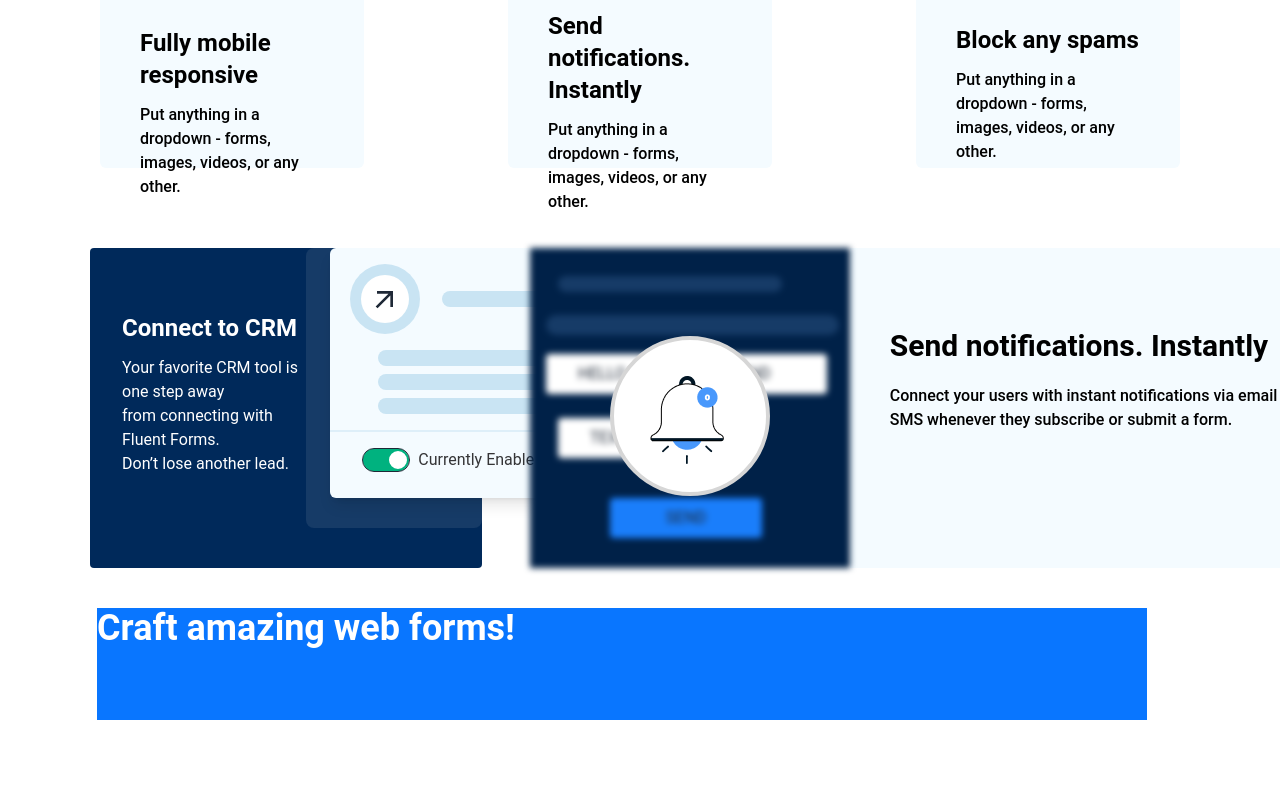
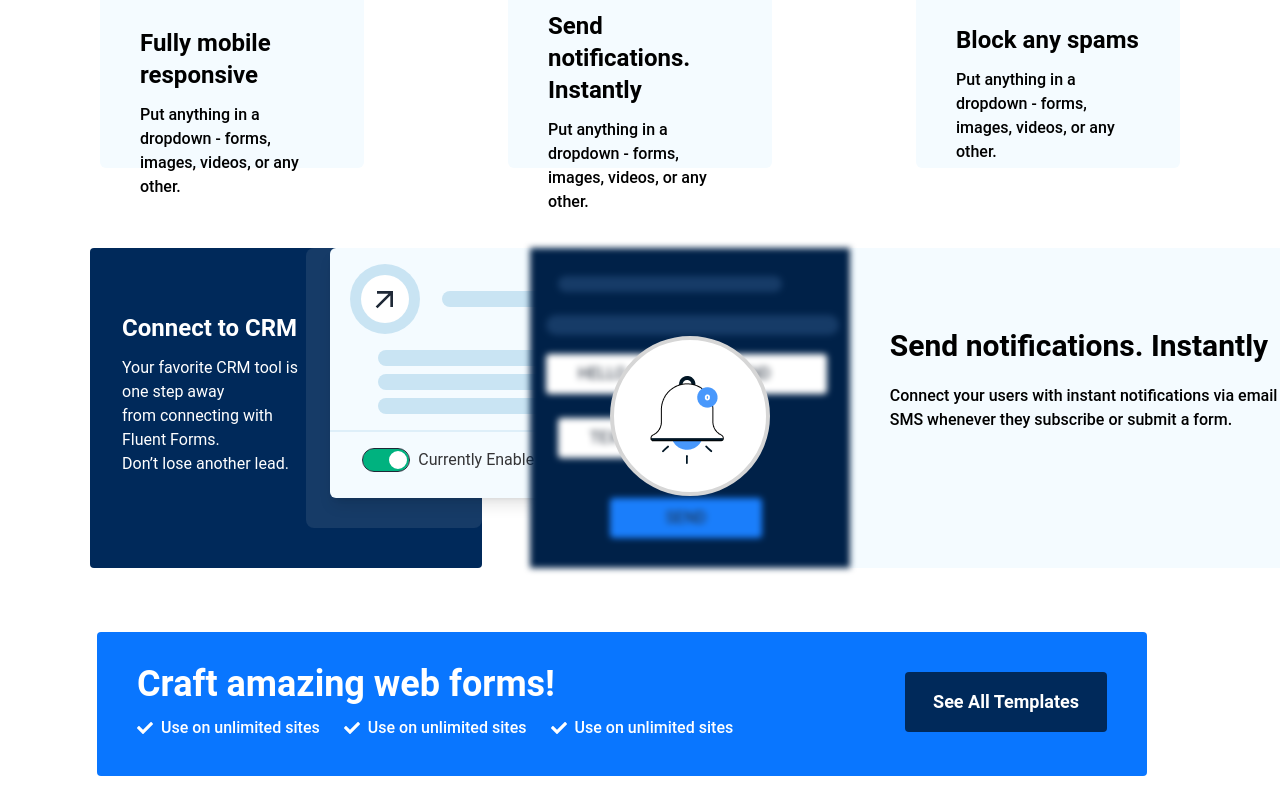
Before and after one commit to ronobir84/fluent-forms, a React (Vite) app: page / in a window 1280 px wide. Shown: the part 3059-3859 px from the top of the page. Before the commit the page ends 3779 px from the top, so only its background shows below. Built offline with nearby package versions, Linux system fonts and the light colour scheme.

Commit message:
finsed the craft section

```diff
--- a/src/Pages/HomePage/Craft/Craft.jsx
+++ b/src/Pages/HomePage/Craft/Craft.jsx
@@ -3,18 +3,35 @@ import { FaCheck } from "react-icons/fa";
 const Craft = () => {
 
     return (
-        <div className="mx-[105px] pr-5 relative right-2">
-            <div className="w-full h-28 bg-[#0976FF] ">
-                <div>
-                    <div>
+        <div className="mx-[105px] pr-5 relative right-2 py-6">
+            <div className="w-full h-36 bg-[#0976FF] rounded">
+                <div className="flex justify-between items-center px-10 pt-8">
+                    <div className="space-y-3">
                         <div>
                             <h2 className="text-4xl font-bold text-white">Craft amazing web forms!</h2>
                         </div>
-                        <div>
+                        <div className="flex gap-6">
+                            <div className="flex items-center gap-2">
+                                <FaCheck className="text-white text-base"></FaCheck>
+                                <p className="text-base text-white font-medium">Use on unlimited sites</p>
 
+                            </div>
+                            <div className="flex items-center gap-2">
+                                <FaCheck className="text-white text-base"></FaCheck>
+                                <p className="text-base text-white font-medium">Use on unlimited sites</p>
+
+                            </div>
+                            <div className="flex items-center gap-2">
+                                <FaCheck className="text-white text-base"></FaCheck>
+                                <p className="text-base text-white font-medium">Use on unlimited sites</p>
+
+                            </div>
                         </div>
 
-                     </div>
+                    </div>
+                    <div>
+                        <button className="px-7 py-4 bg-[#00295A] text-lg font-semibold text-white rounded">See All Templates</button>
+                    </div>
                 </div>
 
             </div>
```
